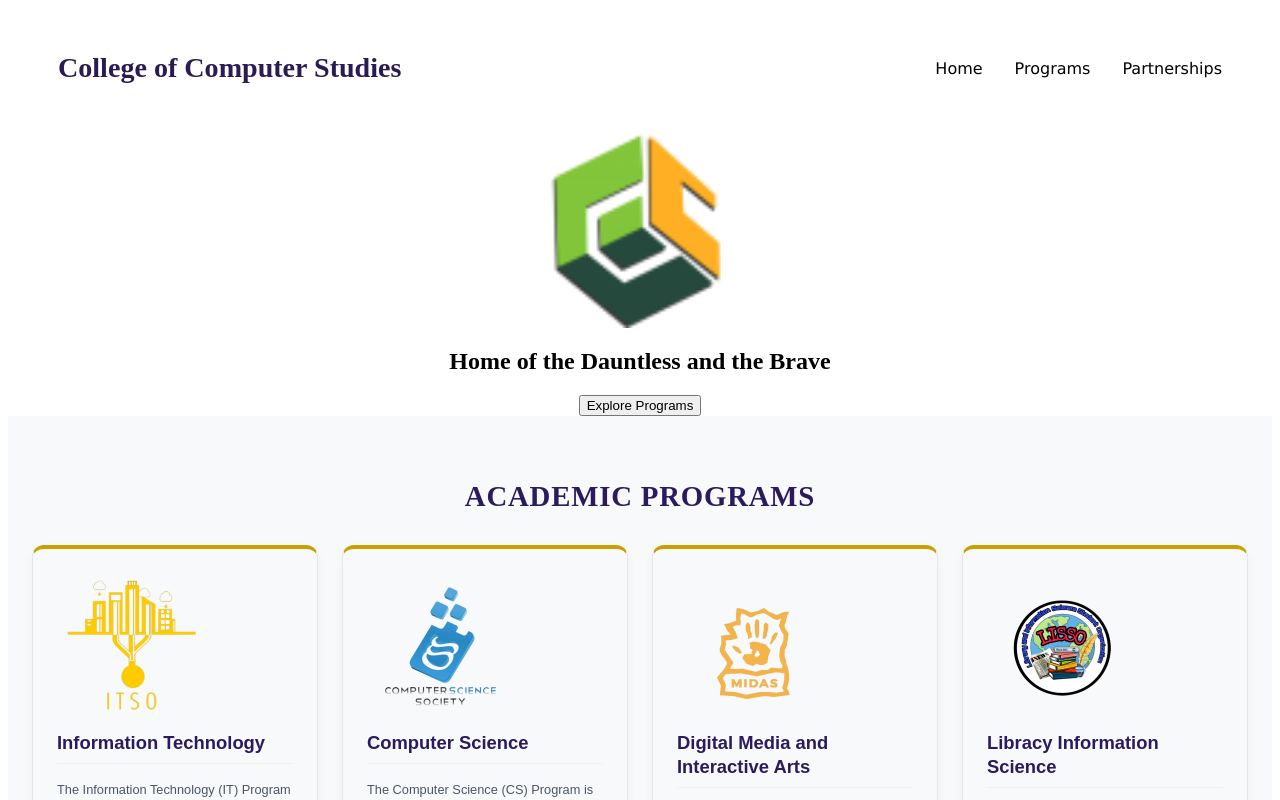
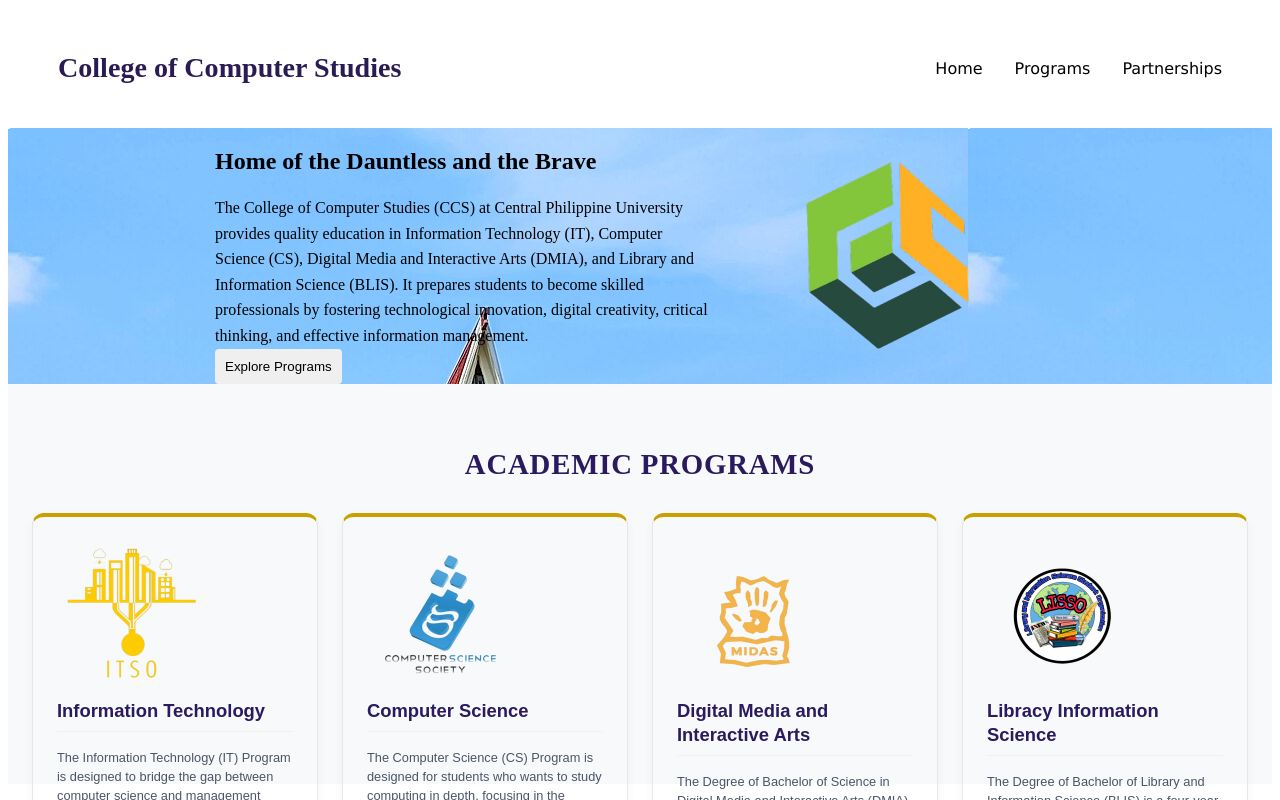
Before and after one commit to ZaidenBibanco/BibancoHechanovaPineda-FinalProject, a Vue app: page / in a window 1280 px wide. Shown: the top 800 px of the page. Built offline with nearby package versions, Linux system fonts and the light colour scheme.

Commit message:
Hero Section

```diff
--- a/src/router/index.js
+++ b/src/router/index.js
@@ -3,6 +3,12 @@
 
 const router = createRouter({
   history: createWebHistory(import.meta.env.BASE_URL),
+  scrollBehavior(to, from, savedPosition) {
+    if (to.hash) {
+      return { el: to.hash, behavior: 'smooth' }
+    }
+      return savedPosition || { top: 0 }
+    },
   routes: [
     {
       path:'/',
--- a/src/views/Hero.vue
+++ b/src/views/Hero.vue
@@ -1,19 +1,39 @@
 <template>
     <section id="hero">
-        <img src="@/assets/ccs.png" class="ccs">
-        <h1>Home of the Dauntless and the Brave</h1>
-        <button>Explore Programs</button>
+        <div class="left">
+            <h1>Home of the Dauntless and the Brave</h1>
+            <p class="description">The College of Computer Studies (CCS) at Central Philippine University provides quality education in
+                Information Technology (IT), Computer Science (CS), Digital Media and Interactive Arts (DMIA),
+                and Library and Information Science (BLIS). It prepares students to become skilled professionals by fostering
+                technological innovation, digital creativity, critical thinking, and
+                effective information management.
+            </p>
+            <button class="explore">Explore Programs</button>
+        </div>
+        <div class="right">
+            <img src="@/assets/ccs.png" class="ccs">
+        </div>
     </section>
 </template>
 
 <style>
 #hero {
     display: flex;
-    flex-direction: column;
     align-items: center;
-    text-align: center;
+    justify-content: center;
+    background-image: url('@/assets/church.jpeg');
 }
 .ccs  {
-    width: 200px;
+    width: 350px;
+}
+.explore {
+    border: 0;
+    border-radius: 4px;
+    padding: 10px;
+}
+.description {
+    max-width: 500px;
+    line-height: 1.6;
+    margin: 0 auto;
 }
 </style>
```
Also changed, not shown: src/assets/ccs.png.
